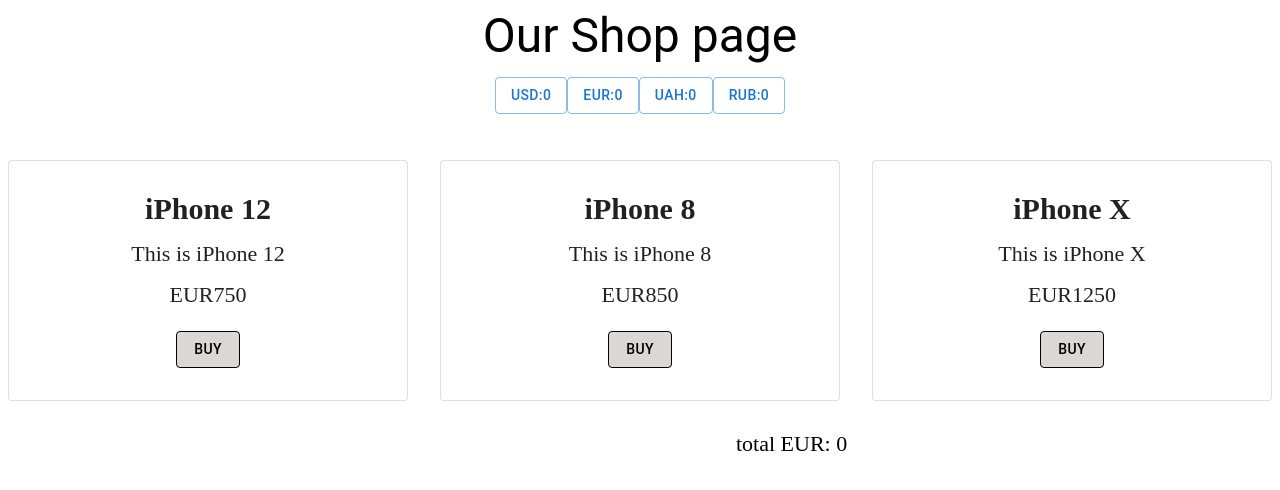
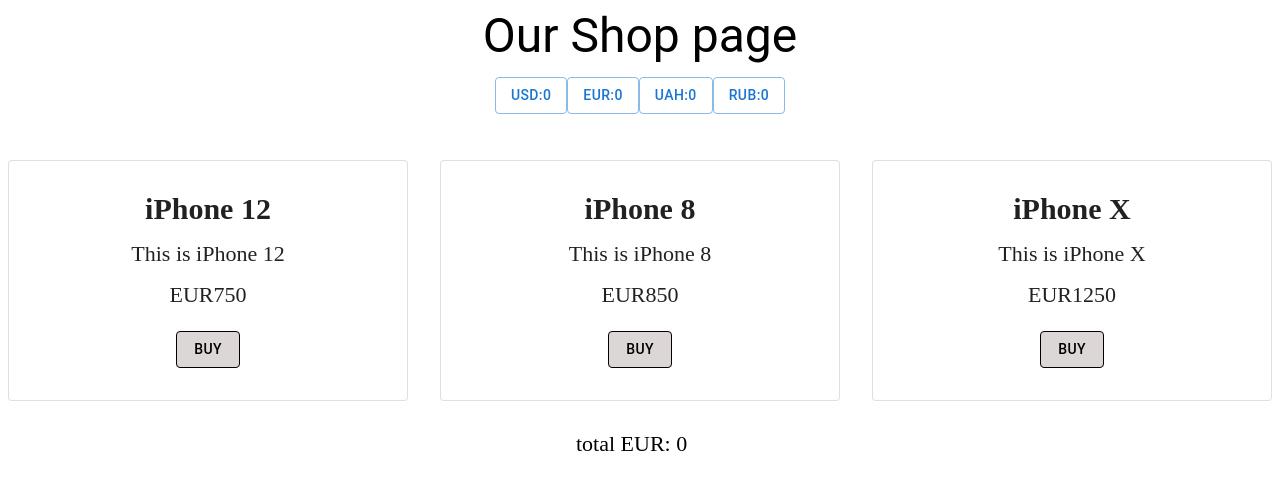
Before and after one commit to sinktoriys/control-work, a React (Create React App) app: page / in a window 1280 px wide. Shown: the top 490 px of the page. Built offline with nearby package versions, Linux system fonts and the light colour scheme.

Commit message:
corrected margin-left 600px

```diff
--- a/src/Components/Products/ProductListItem.scss
+++ b/src/Components/Products/ProductListItem.scss
@@ -25,7 +25,7 @@
     border: 1px solid black;
 }
 .product-total {
-    margin-left: 760px;
+    margin-left: 600px;
     margin-top: 30px;
     font-size: 22px;
 }
```
